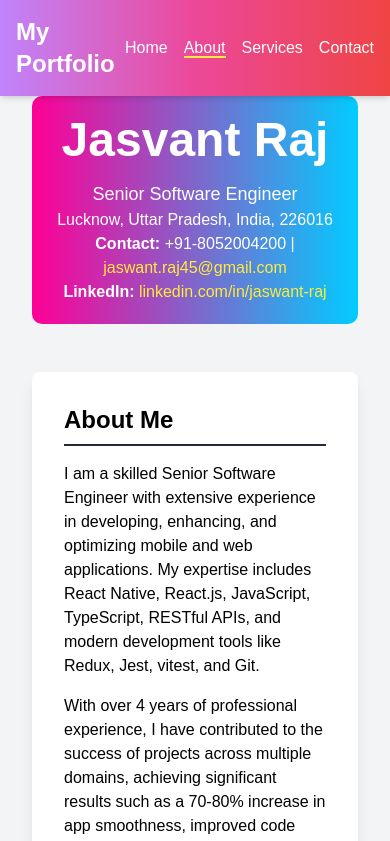
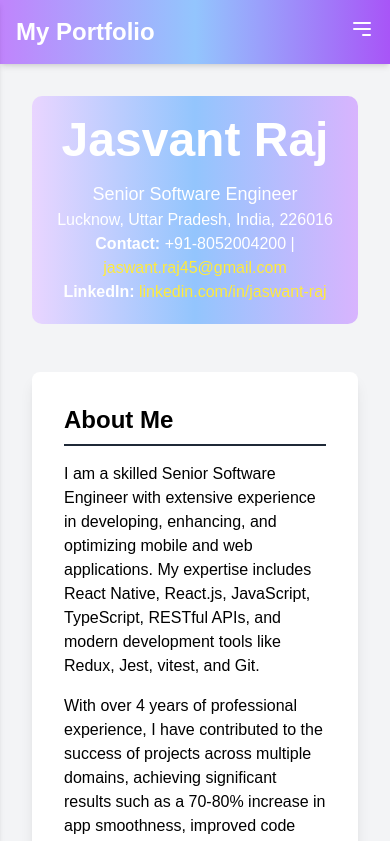
Before and after one commit to jazzz-stack/jazzz_portfolio, a React (Vite) app: page /about in a window 390 px wide. Shown: the top 841 px of the page. Built offline with nearby package versions, Linux system fonts and the light colour scheme.

Commit message:
improve ui designe

```diff
--- a/src/App.tsx
+++ b/src/App.tsx
@@ -17,6 +17,7 @@ function App() {
             <Route path="/about" element={<About />} />
             <Route path="/services" element={<Services />} />
             <Route path="/contact" element={<Contact />} />
+            <Route path="*" element={<Home />} /> {/* Fallback route */}
           </Routes>
         </div>
       </div>
--- a/src/components/Header.tsx
+++ b/src/components/Header.tsx
@@ -1,16 +1,20 @@
-import React from "react";
+import React, { useState } from "react";
 import { Link, useLocation } from "react-router-dom";
 import "./Header.css";
 
 const Header: React.FC = () => {
   const location = useLocation();
+  const [isOpen, setIsOpen] = useState(false);
+
+  const toggleMenu = () => {
+    setIsOpen(!isOpen);
+  };
 
   return (
-    <header className="bg-gradient-to-r from-purple-400 via-pink-500 to-red-500 shadow-md w-full fixed top-0 left-0 z-50 transition-all duration-300 ease-in-out">
+    <header className="bg-gradient-to-r from-purple-400 via-blue-300 to-purple-500 shadow-md w-full fixed top-0 left-0 z-50 transition-all duration-300 ease-in-out">
       <nav className="max-w-4xl mx-auto p-4 flex justify-between items-center">
         <div className="text-2xl font-bold text-white">My Portfolio</div>
-        <ul className="flex space-x-4">
-          <li>
+        <div className="hidden md:flex space-x-4">
           <Link
             to="/"
             className={`text-white hover:text-yellow-300 transition-colors duration-300 ${
@@ -19,8 +23,6 @@ const Header: React.FC = () => {
           >
             Home
           </Link>
-          </li>
-          <li>
           <Link
             to="/about"
             className={`text-white hover:text-yellow-300 transition-colors duration-300 ${
@@ -29,8 +31,6 @@ const Header: React.FC = () => {
           >
             About
           </Link>
-          </li>
-          <li>
           <Link
             to="/services"
             className={`text-white hover:text-yellow-300 transition-colors duration-300 ${
@@ -39,8 +39,6 @@ const Header: React.FC = () => {
           >
             Services
           </Link>
-          </li>
-          <li>
           <Link
             to="/contact"
             className={`text-white hover:text-yellow-300 transition-colors duration-300 ${
@@ -49,9 +47,92 @@ const Header: React.FC = () => {
           >
             Contact
           </Link>
-          </li>
-        </ul>
+        </div>
+        <div className="md:hidden">
+          <button
+            onClick={toggleMenu}
+            className="text-white focus:outline-none"
+          >
+            <svg
+              className="w-6 h-6"
+              fill="none"
+              stroke="currentColor"
+              viewBox="0 0 24 24"
+              xmlns="http://www.w3.org/2000/svg"
+            >
+              <path
+                strokeLinecap="round"
+                strokeLinejoin="round"
+                strokeWidth="2"
+                d="M4 6h16M4 12h16m-7 6h7"
+              ></path>
+            </svg>
+          </button>
+        </div>
       </nav>
+      <div
+        className={`fixed inset-0 bg-gradient-to-r from-purple-400 via-pink-500 to-red-500 shadow-md transform ${
+          isOpen ? "translate-x-0" : "-translate-x-full"
+        } transition-transform duration-300 ease-in-out md:hidden`}
+      >
+        <nav className="p-4 flex flex-col space-y-4">
+          <button
+            onClick={toggleMenu}
+            className="self-end text-white focus:outline-none"
+          >
+            <svg
+              className="w-6 h-6"
+              fill="none"
+              stroke="currentColor"
+              viewBox="0 0 24 24"
+              xmlns="http://www.w3.org/2000/svg"
+            >
+              <path
+                strokeLinecap="round"
+                strokeLinejoin="round"
+                strokeWidth="2"
+                d="M6 18L18 6M6 6l12 12"
+              ></path>
+            </svg>
+          </button>
+          <Link
+            to="/"
+            className={`text-white hover:text-yellow-300 transition-colors duration-300 ${
+              location.pathname === "/" ? "active" : ""
+            }`}
+            onClick={toggleMenu}
+          >
+            Home
+          </Link>
+          <Link
+            to="/about"
+            className={`text-white hover:text-yellow-300 transition-colors duration-300 ${
+              location.pathname === "/about" ? "active" : ""
+            }`}
+            onClick={toggleMenu}
+          >
+            About
+          </Link>
+          <Link
+            to="/services"
+            className={`text-white hover:text-yellow-300 transition-colors duration-300 ${
+              location.pathname === "/services" ? "active" : ""
+            }`}
+            onClick={toggleMenu}
+          >
+            Services
+          </Link>
+          <Link
+            to="/contact"
+            className={`text-white hover:text-yellow-300 transition-colors duration-300 ${
+              location.pathname === "/contact" ? "active" : ""
+            }`}
+            onClick={toggleMenu}
+          >
+            Contact
+          </Link>
+        </nav>
+      </div>
     </header>
   );
 };
--- a/src/components/Projects.tsx
+++ b/src/components/Projects.tsx
@@ -11,7 +11,7 @@ function Projects() {
         Projects
       </h2>
       <div className="grid grid-cols-1 sm:grid-cols-2 lg:grid-cols-3 gap-4">
-        <div className="bg-white shadow-md rounded-lg overflow-hidden hover:shadow-lg transition-shadow duration-300 transform hover:scale-105">
+        <div className="bg-white shadow-lg rounded-lg overflow-hidden transform transition-transform duration-300 hover:scale-105">
           <img
             src={revio}
             alt="Rev.IO FSA"
@@ -35,7 +35,7 @@ function Projects() {
             </ul>
           </div>
         </div>
-        <div className="bg-white shadow-md rounded-lg overflow-hidden hover:shadow-lg transition-shadow duration-300 transform hover:scale-105">
+        <div className="bg-white shadow-lg rounded-lg overflow-hidden transform transition-transform duration-300 hover:scale-105">
           <img
             src={pepsico}
             alt="PepsiCo - MiNegocio+"
@@ -56,7 +56,7 @@ function Projects() {
             </ul>
           </div>
         </div>
-        <div className="bg-white shadow-md rounded-lg overflow-hidden hover:shadow-lg transition-shadow duration-300 transform hover:scale-105">
+        <div className="bg-white shadow-lg rounded-lg overflow-hidden transform transition-transform duration-300 hover:scale-105">
           <img src={taxi} alt="AER Taxi" className="w-full h-48 object-fill" />
           <div className="p-4">
             <h3 className="font-bold text-xl mb-2">AER Taxi</h3>
@@ -73,7 +73,7 @@ function Projects() {
             </ul>
           </div>
         </div>
-        <div className="bg-white shadow-md rounded-lg overflow-hidden hover:shadow-lg transition-shadow duration-300 transform hover:scale-105">
+        <div className="bg-white shadow-lg rounded-lg overflow-hidden transform transition-transform duration-300 hover:scale-105">
           <img
             src={ecomnow}
             alt="eComNow"
@@ -94,7 +94,7 @@ function Projects() {
             </ul>
           </div>
         </div>
-        <div className="bg-white shadow-md rounded-lg overflow-hidden hover:shadow-lg transition-shadow duration-300 transform hover:scale-105">
+        <div className="bg-white shadow-lg rounded-lg overflow-hidden transform transition-transform duration-300 hover:scale-105">
           <img
             src={boxpro}
             alt="Box Pro fitness"
--- a/src/pages/About.tsx
+++ b/src/pages/About.tsx
@@ -13,11 +13,11 @@ function About() {
   return (
     <div className="container mx-auto p-8">
       <div ref={contentRef}>
-        <header className="text-center mb-12 colorful-header">
+        <header className="text-center mb-12 colorful-header bg-gradient-to-r from-purple-200 via-blue-300 to-purple-300">
           <h1 className="text-5xl font-bold mb-4">Jasvant Raj</h1>
-          <p className="text-lg text-gray-100">Senior Software Engineer</p>
-          <p className="text-gray-100">Lucknow, Uttar Pradesh, India, 226016</p>
-          <p className="text-gray-100">
+          <p className="text-lg text-gray-600">Senior Software Engineer</p>
+          <p className="text-gray-500">Lucknow, Uttar Pradesh, India, 226016</p>
+          <p className="text-gray-500">
             <strong>Contact:</strong> +91-8052004200 |{" "}
             <a
               href="mailto:jaswant.raj45@gmail.com"
@@ -100,7 +100,7 @@ function About() {
         <div className="flex justify-end">
           <button
             onClick={() => handlePrint()}
-            className="mt-3 mb-3 mr-3 px-4 py-2 bg-blue-500 text-white rounded-lg shadow-md hover:bg-blue-700"
+            className="mt-3 mb-3 mr-3 px-4 py-2 bg-gradient-to-r from-purple-400 via-blue-300 to-purple-500 text-white rounded-lg shadow-md hover:bg-blue-700"
           >
             Download as PDF
           </button>
```
Lines whose indentation alone changed are shown as unchanged.
